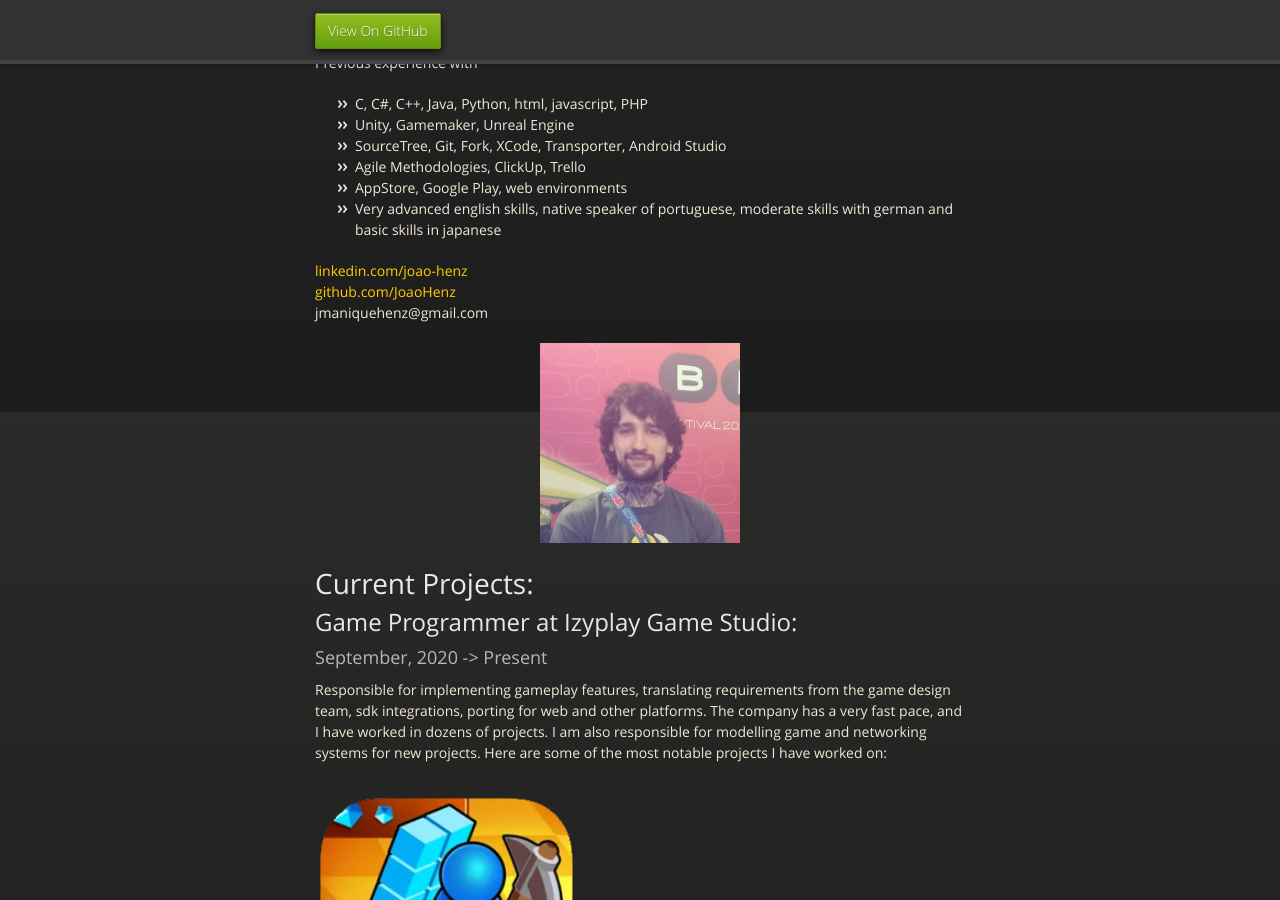
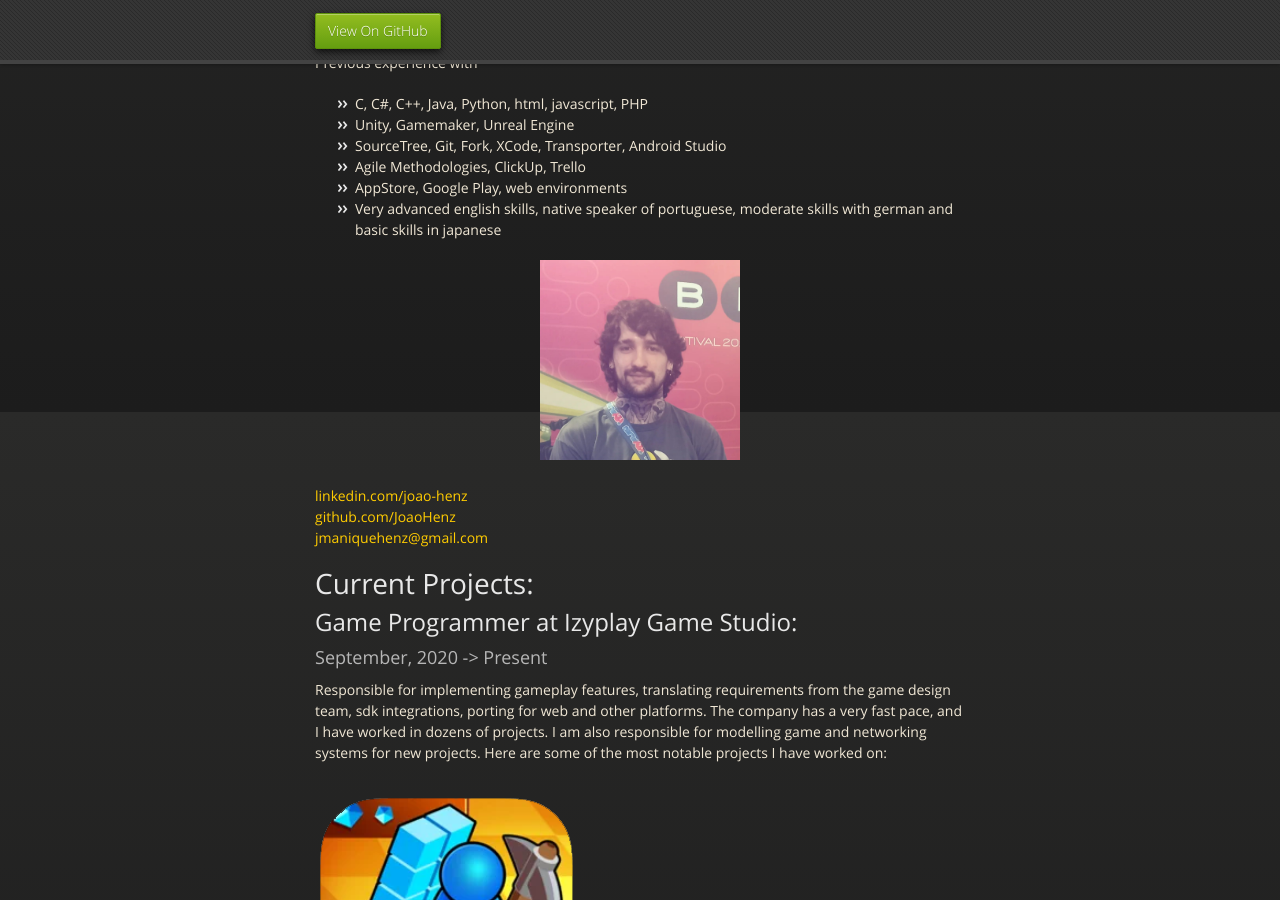
Before and after one commit to JoaoHenz/JoaoHenz.github.io, a Jekyll site: the page built from index.md, in a window 1280 px wide and 900 px high, scrolled down 488 px. Built offline with Jekyll 4.4.1, drawn with Linux system fonts in a browser that asks for light colours.

```diff
--- a/index.md
+++ b/index.md
@@ -18,13 +18,13 @@ Previous experience with
 - AppStore, Google Play, web environments
 - Very advanced english skills, native speaker of portuguese, moderate skills with german and basic skills in japanese
 
-[linkedin.com/joao-henz](https://www.linkedin.com/in/joao-henz/)<br/>
-[github.com/JoaoHenz](https://github.com/JoaoHenz)<br/>
-jmaniquehenz@gmail.com
-
 <p align="center">
   <img src="assets/images/goodphoto.jpg" alt="Foto Joao Henz" width="200" />
 </p>
+
+[linkedin.com/joao-henz](https://www.linkedin.com/in/joao-henz/)<br/>
+[github.com/JoaoHenz](https://github.com/JoaoHenz)<br/>
+[jmaniquehenz@gmail.com](mailto:jmaniquehenz@gmail.com)<br/>
 
 # Current Projects:
 
```
